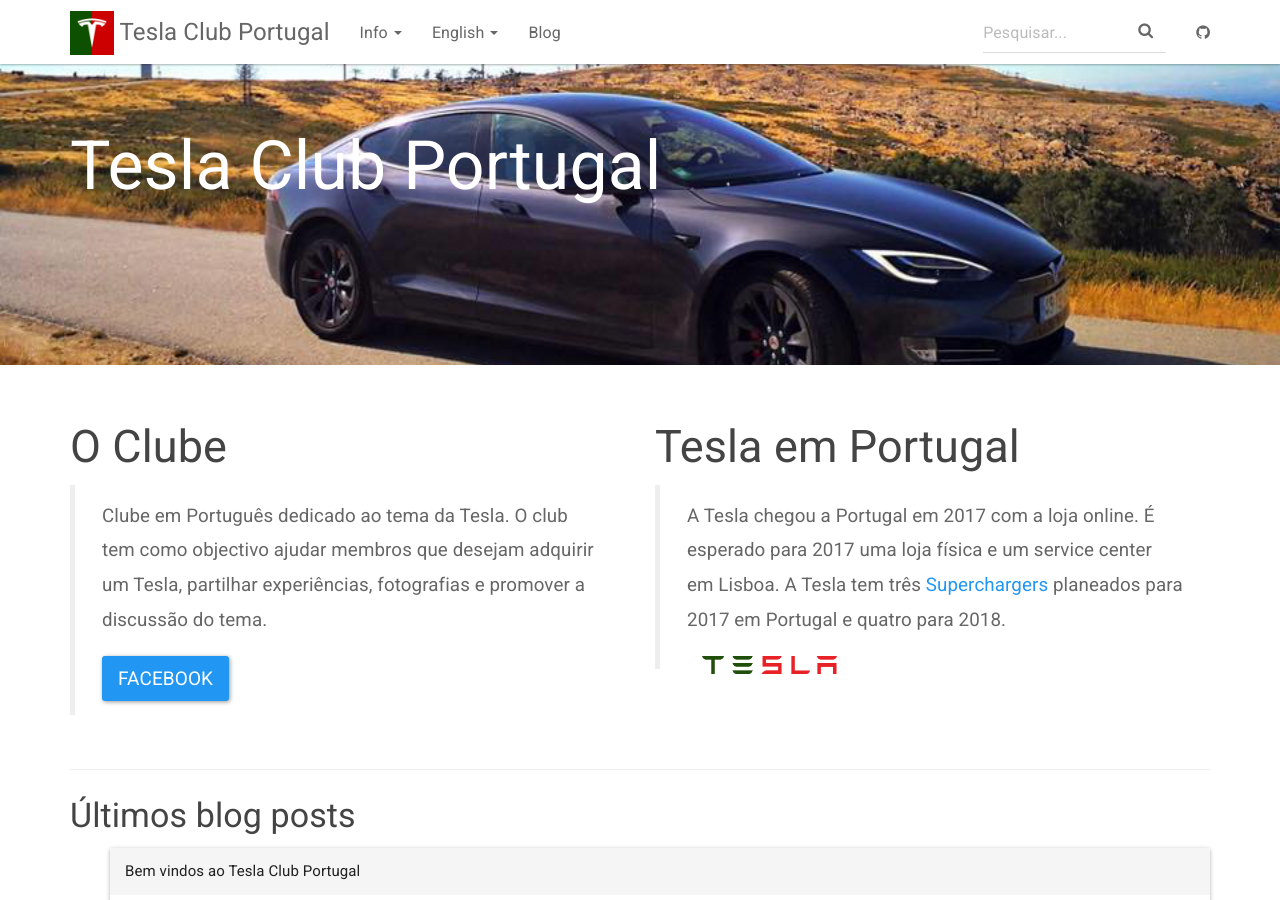
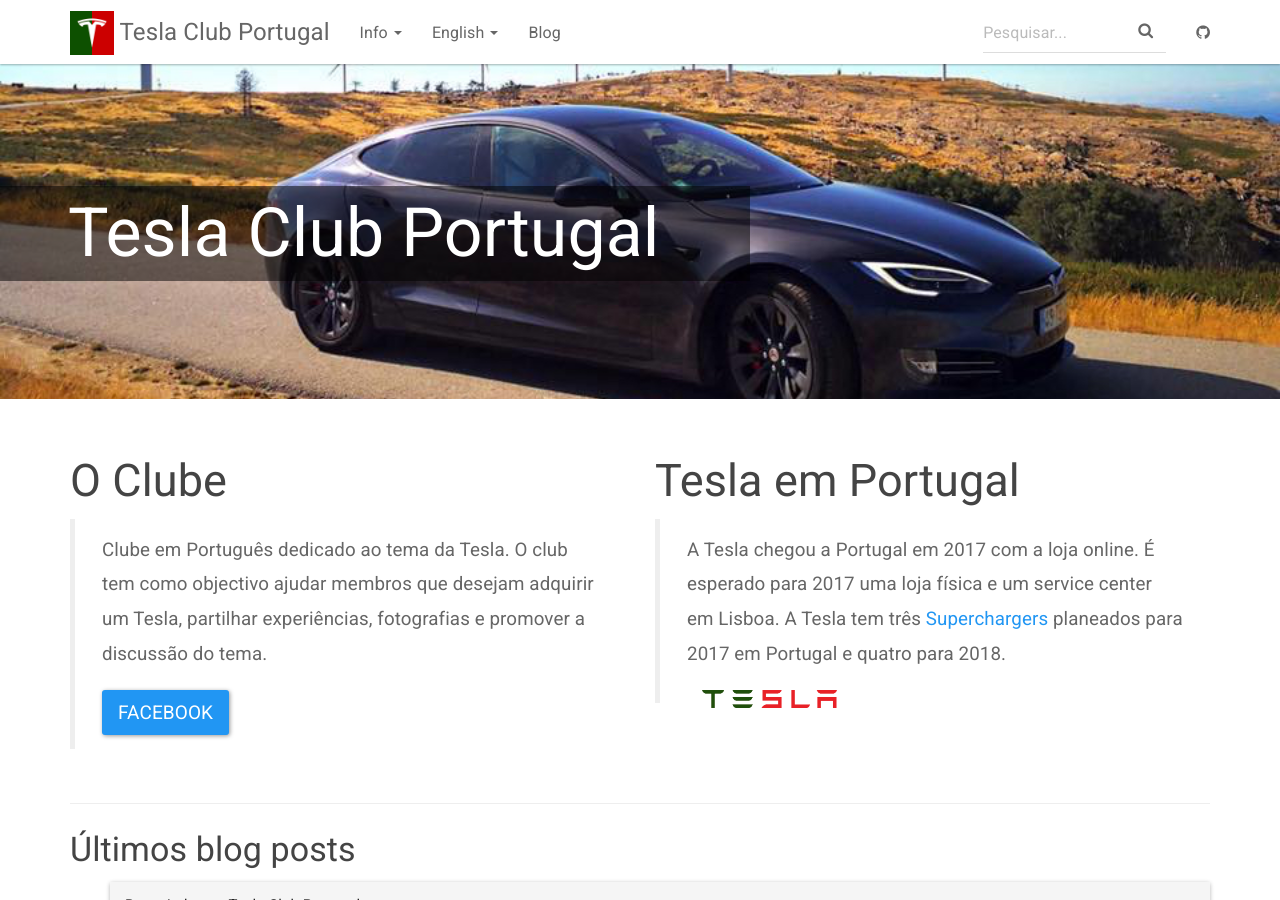
Before and after one commit to jonasman/teslaclubportugal, a Jekyll site: the page built from index.html, in a window 1280 px wide and 900 px high. Built offline with Jekyll 4.4.1, drawn with Linux system fonts in a browser that asks for light colours; nearby versions of some CDN libraries.

Commit message:
Adds background to the title

```diff
--- a/css/main.scss
+++ b/css/main.scss
@@ -39,14 +39,26 @@
   }
 }
 
+.title-container {
+  margin-right: auto;
+  margin-left: 0;
+  padding-left: 0px;
+  padding-right: 15px;
+}
 
 .header-container {
   background-color: black;
   background: url('../img/bg.jpg') no-repeat 50% 0;
   color: #fff;
+  padding: 7em 0;
 
   h1 {
     color: #fff;
+    padding: 10px;
+    padding-left: 1em;
+    color: #fff;
+    background: rgba(0, 0, 0, .5);
+    width: 750px;
   }
   // background-attachment: fixed;
   background-size: cover;
--- a/index.html
+++ b/index.html
@@ -3,9 +3,8 @@
 ---
 
 <div class="header-container jumbotron">
-    <div class="container">
+    <div class="title-container">
         <h1>Tesla Club Portugal</h1>
-        <p><br><br></p>
     </div>
 </div>
 
```
